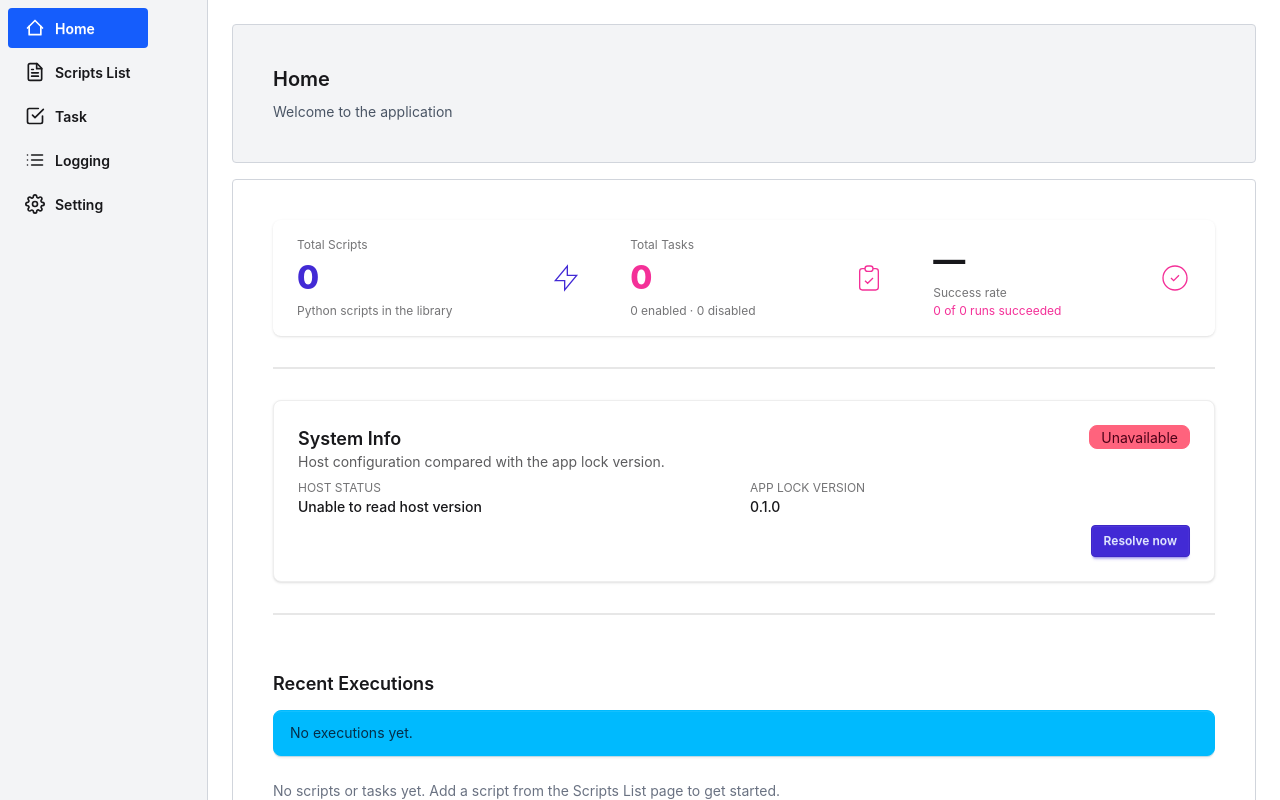
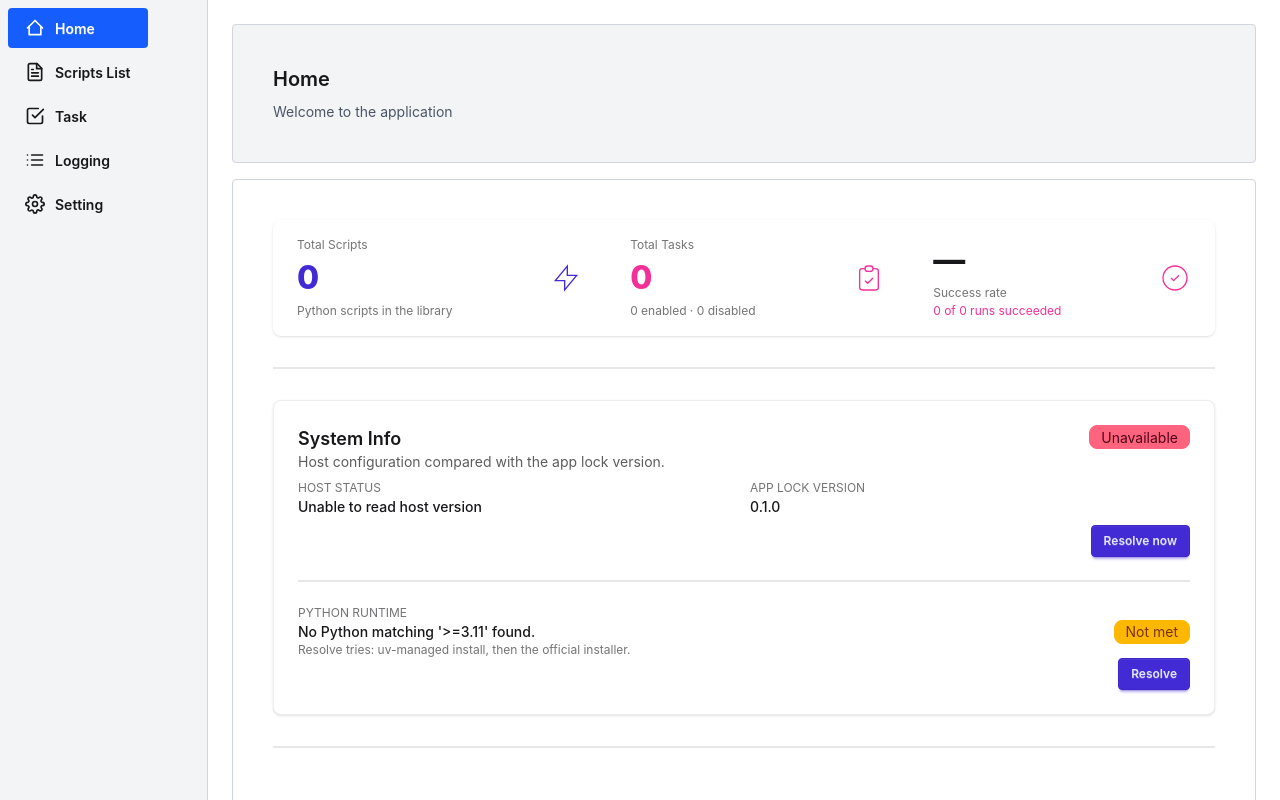
Before and after one commit to arriZorin/scripts-management, a Vue app: page / in a window 1280 px wide. Shown: the top 800 px of the page. Built offline with nearby package versions, Linux system fonts and the light colour scheme.

Commit message:
feat(slice): add SystemInfo card Python runtime row with cascade resolve - tests green (261/261), build verified

```diff
--- a/src/composables/useAppContext.ts
+++ b/src/composables/useAppContext.ts
@@ -20,6 +20,8 @@ import { TaskRunRecorder } from '../services/TaskRunRecorder'
 import { TauriFileStorage } from '../services/TauriFileStorage'
 import { tauriSystemInfoService, type SystemInfoService } from '../services/systemInfo'
 import { tauriScriptPathChecker, type ScriptPathChecker } from '../services/scriptPathChecker'
+import { createRuntimeRequirement } from '../services/runtimeCheck/createRuntimeRequirement'
+import type { RuntimeRequirement } from '../services/runtimeCheck/types'
 
 export interface AppContext {
   scriptRepository: ScriptRepository
@@ -34,6 +36,7 @@ export interface AppContext {
   scanner: FileScanner
   systemInfo: SystemInfoService
   scriptPathChecker: ScriptPathChecker
+  runtimeRequirement: RuntimeRequirement
 }
 
 export const appContextKey: InjectionKey<AppContext> = Symbol('appContext')
@@ -59,6 +62,7 @@ export function createAppContext(overrides: Partial<AppContext> = {}): AppContex
     scanner: overrides.scanner ?? new TauriFileScanner(),
     systemInfo: overrides.systemInfo ?? tauriSystemInfoService,
     scriptPathChecker: overrides.scriptPathChecker ?? tauriScriptPathChecker,
+    runtimeRequirement: overrides.runtimeRequirement ?? createRuntimeRequirement(),
   }
 }
 
--- /dev/null
+++ b/src/services/runtimeCheck/createRuntimeRequirement.ts
@@ -0,0 +1,27 @@
+import { DirectPythonInstaller } from './directPythonInstaller'
+import { TauriEnvironmentQuery } from './environmentQuery'
+import { TauriFileDownloader } from './fileDownloader'
+import { PythonLocator } from './pythonLocator'
+import { PythonRuntimeCheck } from './pythonRuntimeCheck'
+import { TauriProcessRunner } from './processRunner'
+import type { RuntimeRequirement } from './types'
+import { UvBootstrapper } from './uvBootstrapper'
+
+/**
+ * Composes the Python runtime requirement with the Tauri adapters
+ * (repo's no-DI style: direct composition at the app boundary).
+ */
+export function createRuntimeRequirement(constraint = '>=3.11'): RuntimeRequirement {
+  const processRunner = new TauriProcessRunner()
+  const downloader = new TauriFileDownloader()
+  const environmentQuery = new TauriEnvironmentQuery()
+  return new PythonRuntimeCheck(
+    processRunner,
+    new PythonLocator(processRunner, environmentQuery, constraint),
+    new UvBootstrapper(processRunner, downloader),
+    new DirectPythonInstaller(processRunner, downloader),
+    environmentQuery,
+    null, // uvInstallDir resolved from %LOCALAPPDATA% at runtime
+    constraint,
+  )
+}
--- a/src/services/runtimeCheck/pythonRuntimeCheck.ts
+++ b/src/services/runtimeCheck/pythonRuntimeCheck.ts
@@ -18,13 +18,15 @@ function messageOf(error: unknown): string {
  *   Exhausted: deferred — try again now or on next launch.
  */
 export class PythonRuntimeCheck implements RuntimeRequirement {
+  private uvInstallDirPromise: Promise<string> | null = null
+
   constructor(
     private readonly processRunner: ProcessRunner,
     private readonly locator: PythonLocator,
     private readonly bootstrapper: UvBootstrapper,
     private readonly directInstaller: DirectPythonInstaller,
     private readonly environmentQuery: EnvironmentQuery,
-    private readonly uvInstallDir: string,
+    private readonly uvInstallDir: string | null = null,
     private readonly constraint = '>=3.11',
   ) {}
 
@@ -79,7 +81,7 @@ export class PythonRuntimeCheck implements RuntimeRequirement {
       let uvPath = await this.locateUv()
       if (uvPath === null) {
         try {
-          uvPath = await this.bootstrapper.bootstrap(this.uvInstallDir)
+          uvPath = await this.bootstrapper.bootstrap(await this.uvInstallDirValue())
           attempts.push('bootstrapped uv')
         } catch (error) {
           attempts.push(`uv bootstrap failed: ${messageOf(error)}`)
@@ -134,8 +136,8 @@ export class PythonRuntimeCheck implements RuntimeRequirement {
   }
 
   private async locateUv(): Promise<string | null> {
-    const managed = joinPath(this.uvInstallDir, 'uv.exe')
     try {
+      const managed = joinPath(await this.uvInstallDirValue(), 'uv.exe')
       if (await this.environmentQuery.fileExists(managed)) {
         return managed
       }
@@ -145,4 +147,12 @@ export class PythonRuntimeCheck implements RuntimeRequirement {
       return null
     }
   }
+
+  /** Resolves the managed uv install dir once (explicit value or env query). */
+  private uvInstallDirValue(): Promise<string> {
+    this.uvInstallDirPromise ??= this.uvInstallDir !== null
+      ? Promise.resolve(this.uvInstallDir)
+      : this.environmentQuery.defaultUvInstallDir()
+    return this.uvInstallDirPromise
+  }
 }
--- a/src/views/HomeView.vue
+++ b/src/views/HomeView.vue
@@ -6,6 +6,7 @@ import type { Task } from '../models/Task';
 import type { TaskRun } from '../models/TaskRun';
 import { computeDashboardStats, type DashboardStats } from '../services/dashboardStats';
 import type { SystemInfo } from '../services/systemInfo';
+import type { RequirementCheckResult } from '../services/runtimeCheck/types';
 
 interface Props {
   onNavigate?: (viewId: string) => void;
@@ -14,7 +15,13 @@ interface Props {
 const props = defineProps<Props>();
 const onNavigate = props.onNavigate;
 
-const { scriptRepository, taskRepository, taskRunRepository, systemInfo: systemInfoService } = useAppContext();
+const {
+  scriptRepository,
+  taskRepository,
+  taskRunRepository,
+  systemInfo: systemInfoService,
+  runtimeRequirement,
+} = useAppContext();
 
 const stats = ref<DashboardStats>({
   totalScripts: 0,
@@ -29,6 +36,9 @@ const tasks = ref<Task[]>([]);
 const recentRuns = ref<TaskRun[]>([]);
 const systemInfo = ref<SystemInfo | null>(null);
 const loaded = ref(false);
+const runtimeResult = ref<RequirementCheckResult | null>(null);
+const runtimeChecking = ref(false);
+const runtimeResolving = ref(false);
 
 async function loadStats() {
   const [scripts, loadedTasks, runs, loadedSystemInfo]: [Script[], Task[], TaskRun[], SystemInfo | null] = await Promise.all([
@@ -46,6 +56,40 @@ async function loadStats() {
   loaded.value = true;
 }
 
+async function checkRuntime() {
+  runtimeChecking.value = true;
+  try {
+    runtimeResult.value = await runtimeRequirement.check();
+  } catch (error) {
+    runtimeResult.value = {
+      status: 'failed',
+      requirementName: 'Python runtime',
+      message: 'Runtime check failed.',
+      detail: error instanceof Error ? error.message : String(error),
+      resolvedPath: null,
+    };
+  } finally {
+    runtimeChecking.value = false;
+  }
+}
+
+async function resolveRuntime() {
+  runtimeResolving.value = true;
+  try {
+    runtimeResult.value = await runtimeRequirement.resolve();
+  } catch (error) {
+    runtimeResult.value = {
+      status: 'failed',
+      requirementName: 'Python runtime',
+      message: 'Resolve failed.',
+      detail: error instanceof Error ? error.message : String(error),
+      resolvedPath: null,
+    };
+  } finally {
+    runtimeResolving.value = false;
+  }
+}
+
 function taskName(taskId: string) {
   return tasks.value.find((task) => task.id === taskId)?.name ?? taskId;
 }
@@ -54,7 +98,28 @@ function formatRunDate(value: string | null) {
   return value ? new Date(value).toLocaleString() : '-';
 }
 
-onMounted(loadStats);
+function runtimeStatusLabel(status: RequirementCheckResult['status']): string {
+  switch (status) {
+    case 'met': return 'Met';
+    case 'notMet': return 'Not met';
+    case 'deferred': return 'Deferred';
+    case 'failed': return 'Failed';
+  }
+}
+
+function runtimeStatusBadge(status: RequirementCheckResult['status']): string {
+  switch (status) {
+    case 'met': return 'badge-success';
+    case 'notMet': return 'badge-warning';
+    case 'deferred': return 'badge-warning';
+    case 'failed': return 'badge-error';
+  }
+}
+
+onMounted(() => {
+  loadStats();
+  checkRuntime();
+});
 </script>
 
 <template>
@@ -130,6 +195,26 @@ onMounted(loadStats);
               <div v-if="systemInfo && systemInfo.status !== 'matched'" class="card-actions justify-end">
                 <button type="button" class="btn btn-primary btn-sm" data-testid="resolve-system-info" @click="onNavigate?.('setting')">Resolve now</button>
               </div>
+              <div class="divider my-2"></div>
+              <div data-testid="runtime-requirement">
+                <div class="flex flex-wrap items-center justify-between gap-2">
+                  <div>
+                    <div class="text-xs uppercase opacity-60">Python runtime</div>
+                    <div class="font-medium">{{ runtimeResult?.message ?? 'Checking...' }}</div>
+                    <div v-if="runtimeResult?.detail" class="text-xs opacity-60">{{ runtimeResult.detail }}</div>
+                    <div v-if="runtimeResult?.status === 'met' && runtimeResult.resolvedPath" class="text-xs opacity-60">{{ runtimeResult.resolvedPath }}</div>
+                  </div>
+                  <span v-if="runtimeResult" class="badge" :class="runtimeStatusBadge(runtimeResult.status)" data-testid="runtime-status">{{ runtimeStatusLabel(runtimeResult.status) }}</span>
+                  <span v-else class="loading loading-spinner loading-sm" aria-label="Checking runtime"></span>
+                </div>
+                <div v-if="runtimeResult && runtimeResult.status !== 'met'" class="card-actions justify-end">
+                  <button type="button" class="btn btn-primary btn-sm" data-testid="resolve-runtime"
+                          :disabled="runtimeResolving" @click="resolveRuntime">
+                    <span v-if="runtimeResolving" class="loading loading-spinner loading-xs"></span>
+                    {{ runtimeResult.status === 'deferred' ? 'Try again' : 'Resolve' }}
+                  </button>
+                </div>
+              </div>
             </div>
           </section>
           <div class="divider"></div>
```
Also changed, not shown: 1 other file (tests, documents, lock files or other folders).
